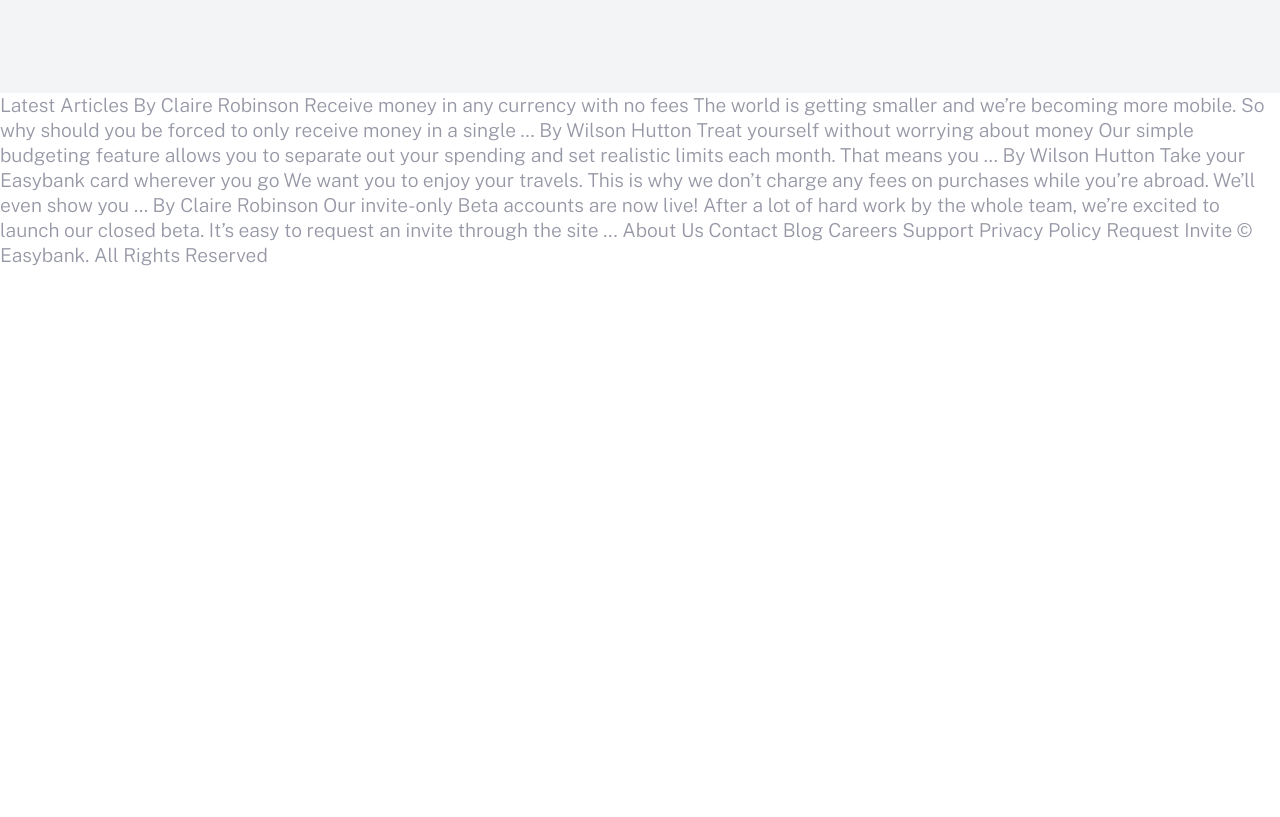
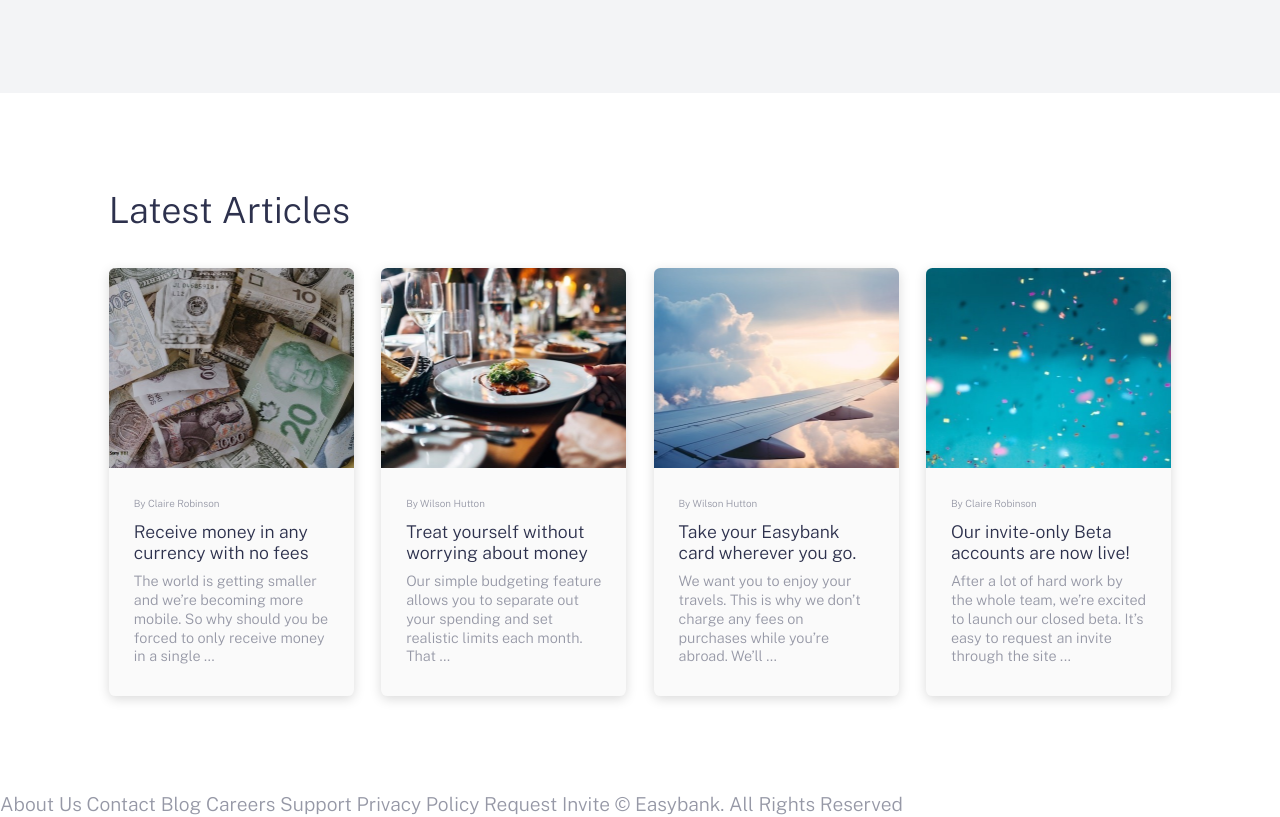
Before and after one commit to Holardeeps/easy-tech, a plain HTML site: page index.html in a window 1280 px wide. Shown: the part 1375-2192 px from the top of the page. Before the commit the page ends 1643 px from the top, so only its background shows below. Drawn offline with nearby package versions, Linux system fonts and the light colour scheme.

Commit message:
Added the articles section

```diff
--- /dev/null
+++ b/app/scss/_article.scss
@@ -0,0 +1,70 @@
+.articles {
+    // background-color: $veryLightGray;
+
+}
+
+.article {
+
+    &__content{
+
+    }
+    &__grid {
+        display: grid;
+        // grid-template-columns: repeat(auto-fit, minmax(15rem, 1fr));
+        grid-template-columns: 1fr;
+        grid-gap: 1.7rem;
+
+        @include breakpoint-up(medium){
+            grid-template-columns: repeat(2, 1fr);
+        }
+        @include breakpoint-up(large){
+            grid-template-columns: repeat(4, 1fr);
+        }
+    }
+    &__item {
+        border-radius: .4rem;
+        overflow: hidden;
+        background-color: $veryLightGray;
+        box-shadow: 0px 3px 12px rgba(0,0,0,.15);
+        transition: all .2s ease-in-out;
+
+        &:hover {
+            transform: scale(1.06) rotateZ(-2deg);
+        }
+        &:nth-child(even) {
+            &:hover {
+                transform: scale(1.06) rotateZ(2deg);
+            }
+        }
+
+    }
+    &__image {
+        height: 12.5rem;
+        background-size: cover;
+        background-repeat: no-repeat;
+        background-position: center center;
+    }
+    &__text {
+        padding: 1.875rem 1.875rem 2.5rem 1.875rem;
+        color: $grayishBlue;
+
+        @include breakpoint-up(medium) {
+            padding: 1.875rem 1.56rem;
+        }
+
+    }
+    &__author {
+        font-size: .62rem;
+        margin-bottom: .6rem;
+
+    }
+    &__title {
+        font-size: 1.1rem;
+        line-height: 1.2;
+        color: $darkBlue;
+        margin-bottom: .6rem;
+    }
+    &__description {
+        font-size: .9rem;
+    }
+}
--- a/app/scss/_global.scss
+++ b/app/scss/_global.scss
@@ -15,6 +15,7 @@
     font-weight: 300;
     font-family: "Public Sans", sans-serif;
     line-height: 1.3;
+    overflow-x: hidden;
 
     @include breakpoint-up(large){
         font-size: $font-lg;
--- a/app/scss/style.scss
+++ b/app/scss/style.scss
@@ -5,3 +5,4 @@
 @import "header";
 @import "hero";
 @import "feature";
+@import "article";
--- a/index.html
+++ b/index.html
@@ -99,13 +99,54 @@
             </div>
         </div>
       </section>
-         Latest Articles By Claire Robinson Receive money in any currency with no fees
-    The world is getting smaller and we’re becoming more mobile. So why should you be forced to only receive money in a
-    single … By Wilson Hutton Treat yourself without worrying about money Our simple budgeting feature allows you to
-    separate out your spending and set realistic limits each month. That means you … By Wilson Hutton Take your Easybank
-    card wherever you go We want you to enjoy your travels. This is why we don’t charge any fees on purchases while you’re
-    abroad. We’ll even show you … By Claire Robinson Our invite-only Beta accounts are now live! After a lot of hard work by
-    the whole team, we’re excited to launch our closed beta. It’s easy to request an invite through the site ... About Us
+
+      <!-- +++++++++++++++Articles Section++++++++++++++++++ -->
+       <section class="articles">
+
+        <div class="article__content container container--pall">
+            <h2>Latest Articles</h2>
+
+            <div class="article__grid">
+
+                <a href="#" class="article__item">
+                    <div class="article__image" style="background-image: url(/images/image-currency.jpg);"></div>
+                    <div class="article__text">
+                        <div class="article__author">By Claire Robinson</div>
+                        <div class="article__title">Receive money in any currency with no fees</div>
+                        <div class="article__description">The world is getting smaller and we’re becoming more mobile. So why should you be forced to only receive money in a single …</div>
+                    </div>
+                </a>
+                <a href="#" class="article__item">
+                    <div class="article__image" style="background-image: url(/images/image-restaurant.jpg);"></div>
+                    <div class="article__text">
+                        <div class="article__author">By Wilson Hutton</div>
+                        <div class="article__title">Treat yourself without worrying about money</div>
+                        <div class="article__description">Our simple budgeting feature allows you to separate out your spending and set realistic limits each month. That …</div>
+                    </div>
+                </a>
+                <a href="#" class="article__item">
+                    <div class="article__image" style="background-image: url(/images/image-plane.jpg);"></div>
+                    <div class="article__text">
+                        <div class="article__author">By Wilson Hutton</div>
+                        <div class="article__title">Take your Easybank card wherever you go.</div>
+                        <div class="article__description">We want you to enjoy your travels. This is why we don’t charge any fees on purchases while you’re abroad. We’ll …</div>
+                    </div>
+                </a>
+                <a href="#" class="article__item">
+                    <div class="article__image" style="background-image: url(/images/image-confetti.jpg);"></div>
+                    <div class="article__text">
+                        <div class="article__author">By Claire Robinson</div>
+                        <div class="article__title">Our invite-only Beta accounts are now live!</div>
+                        <div class="article__description"> After a lot of hard work by
+                        the whole team, we’re excited to launch our closed beta. It’s easy to request an invite through the site ...</div>
+                    </div>
+                </a>
+
+            </div>
+        </div>
+       </section>
+
+      About Us
     Contact Blog Careers Support Privacy Policy Request Invite © Easybank. All Rights Reserved
 
 
```
Also changed, not shown: css/style.css, 1 other file.
